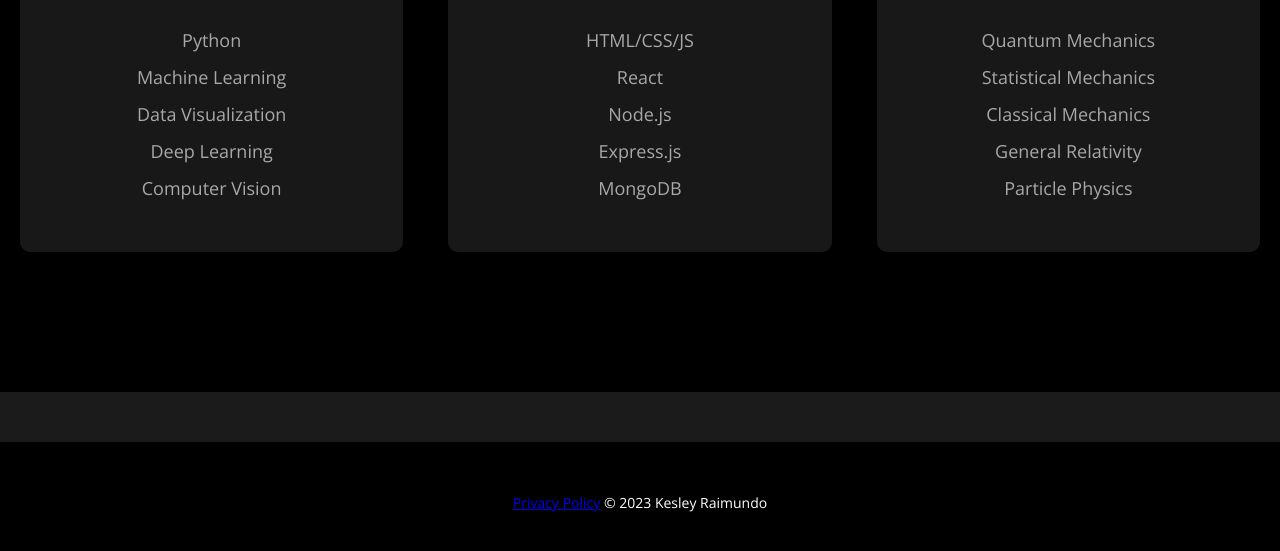
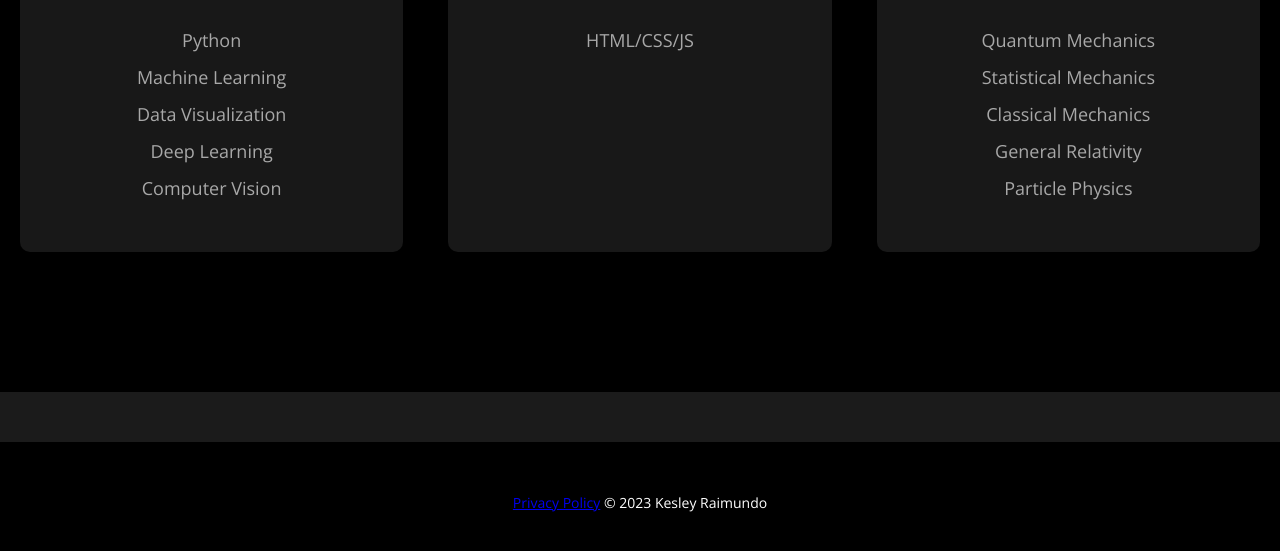
Before and after one commit to Kefsner/Kefsner, a plain HTML site: page index.html in a window 1280 px wide. Shown: the part 1573-2124 px from the top of the page. Drawn offline with nearby package versions, Linux system fonts and the light colour scheme; a script that the page names is missing.

Commit message:
update skills and readme

```diff
--- a/index.html
+++ b/index.html
@@ -62,10 +62,6 @@
             <h3>Web Development</h3>
             <ul>
               <li>HTML/CSS/JS</li>
-              <li>React</li>
-              <li>Node.js</li>
-              <li>Express.js</li>
-              <li>MongoDB</li>
             </ul>
           </div>
           <div class="skill">
```
Also changed, not shown: 1 other file.
